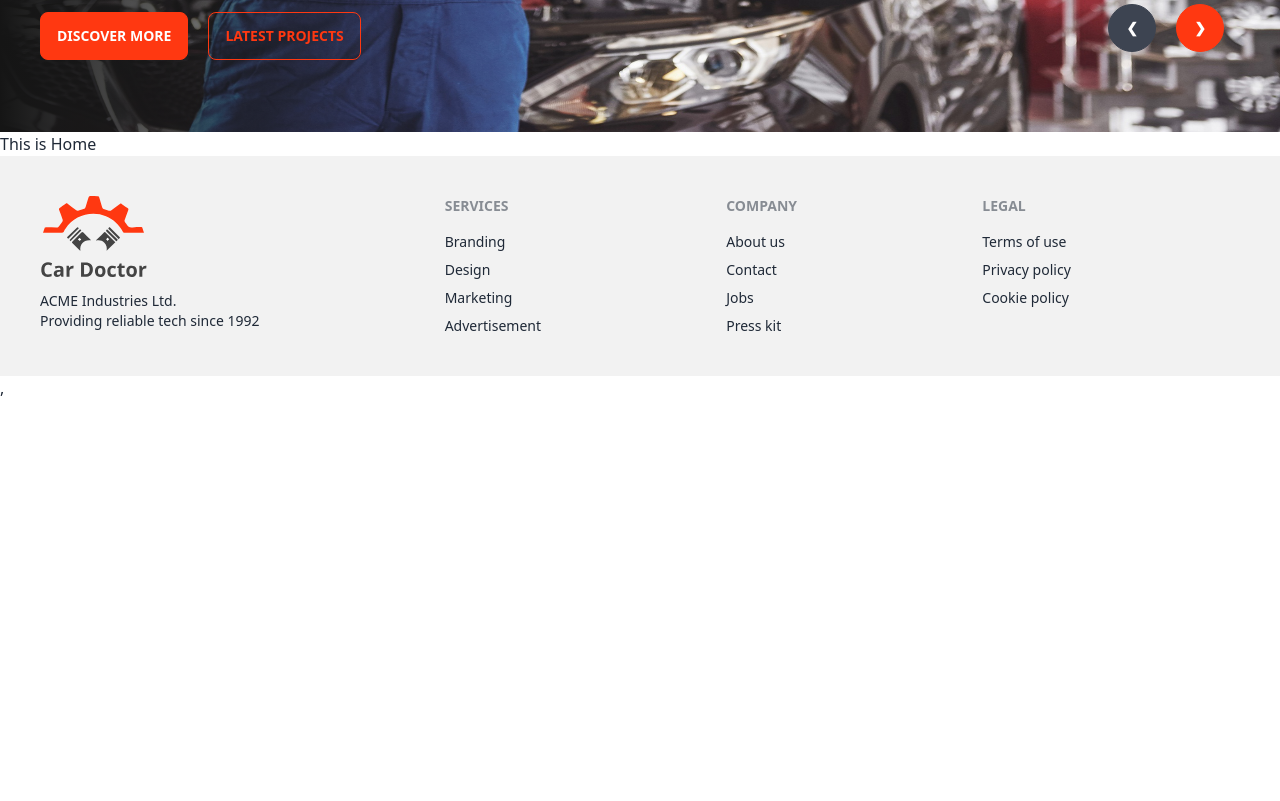
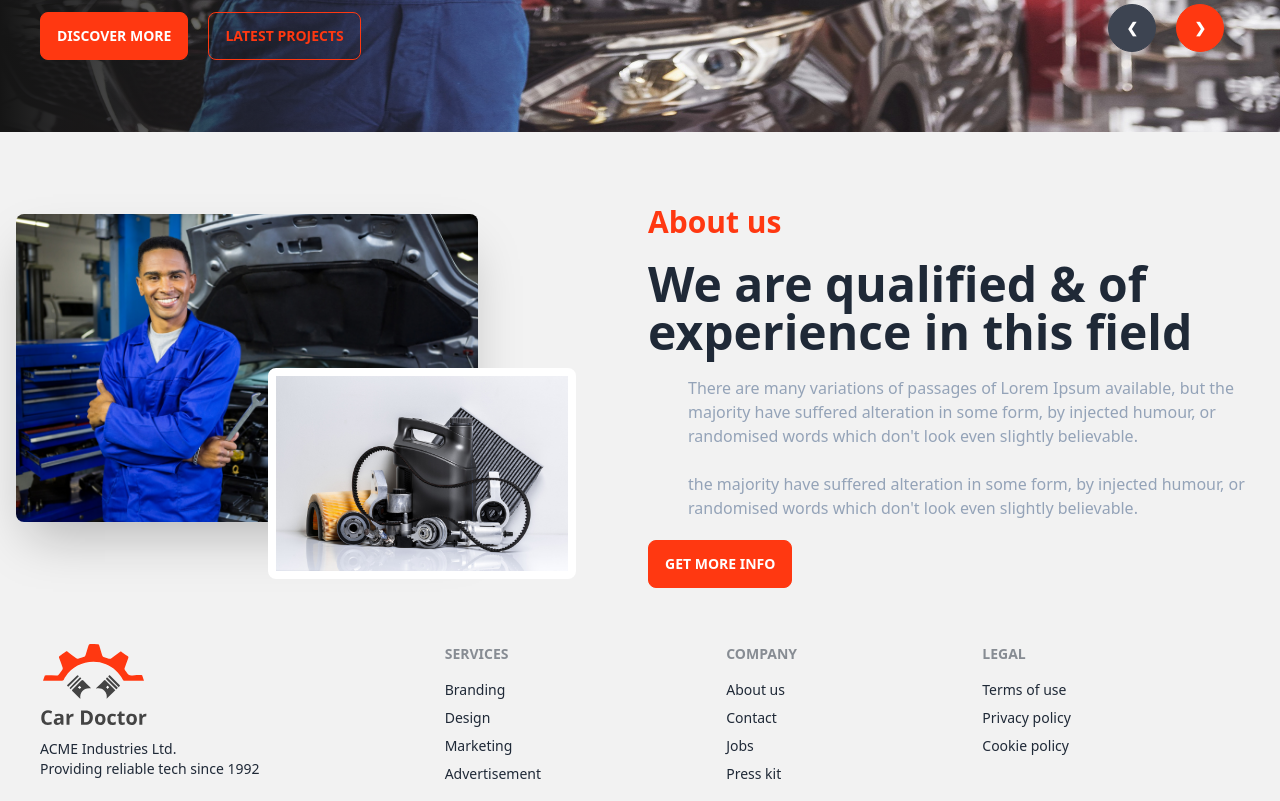
Before and after one commit to Fayshal007/car-doctor, a React (Vite) app: page / in a window 1280 px wide. Shown: the part 580-1381 px from the top of the page. Before the commit the page ends 980 px from the top, so only its background shows below. Built offline with nearby package versions, Linux system fonts and the light colour scheme.

Commit message:
about section done

```diff
--- /dev/null
+++ b/src/pages/Home/About/About.jsx
@@ -0,0 +1,26 @@
+import React from 'react';
+import person from '../../../assets/images/about_us/person.jpg'
+import parts from '../../../assets/images/about_us/parts.jpg'
+
+const About = () => {
+    return (
+        <div>
+            <div className="hero bg-base-200">
+                <div className="hero-content flex-col lg:flex-row sm:flex-col">
+                    <div className='lg:w-1/2 relative'>
+                        <img src={person} className="w-3/4 rounded-lg shadow-2xl" />
+                        <img src={parts} className="w-1/2 rounded-lg absolute right-14 top-1/2 border-8 border-white" />
+                    </div>
+                    <div className='lg:w-1/2 sm:mt-14 space-y-5'>
+                        <h1 className='text-[#FF3811] text-3xl mb-3 font-extrabold' >About us</h1>
+                        <p className="text-5xl font-semibold">We are qualified & of experience in this field</p>
+                        <p className='text-slate-400 ml-10'>There are many variations of passages of Lorem Ipsum available, but the majority have suffered alteration in some form, by injected humour, or randomised words which don't look even slightly believable. <br /> <br /> the majority have suffered alteration in some form, by injected humour, or randomised words which don't look even slightly believable.</p>
+                        <button className="btn mr-5 bg-[#FF3811] border-[#FF3811] hover:bg-[#cf2f0f] hover:border-[#FF3811]">Get More Info</button>
+                    </div>
+                </div>
+            </div>
+        </div>
+    );
+};
+
+export default About;
--- a/src/pages/Home/Home/Home.jsx
+++ b/src/pages/Home/Home/Home.jsx
@@ -1,11 +1,12 @@
 import React from 'react';
 import Banner from '../Banner/Banner';
+import About from '../About/About';
 
 const Home = () => {
     return (
         <div>
             <Banner></Banner>
-            <h1>This is Home</h1>
+            <About></About>
         </div>
     );
 };
```
